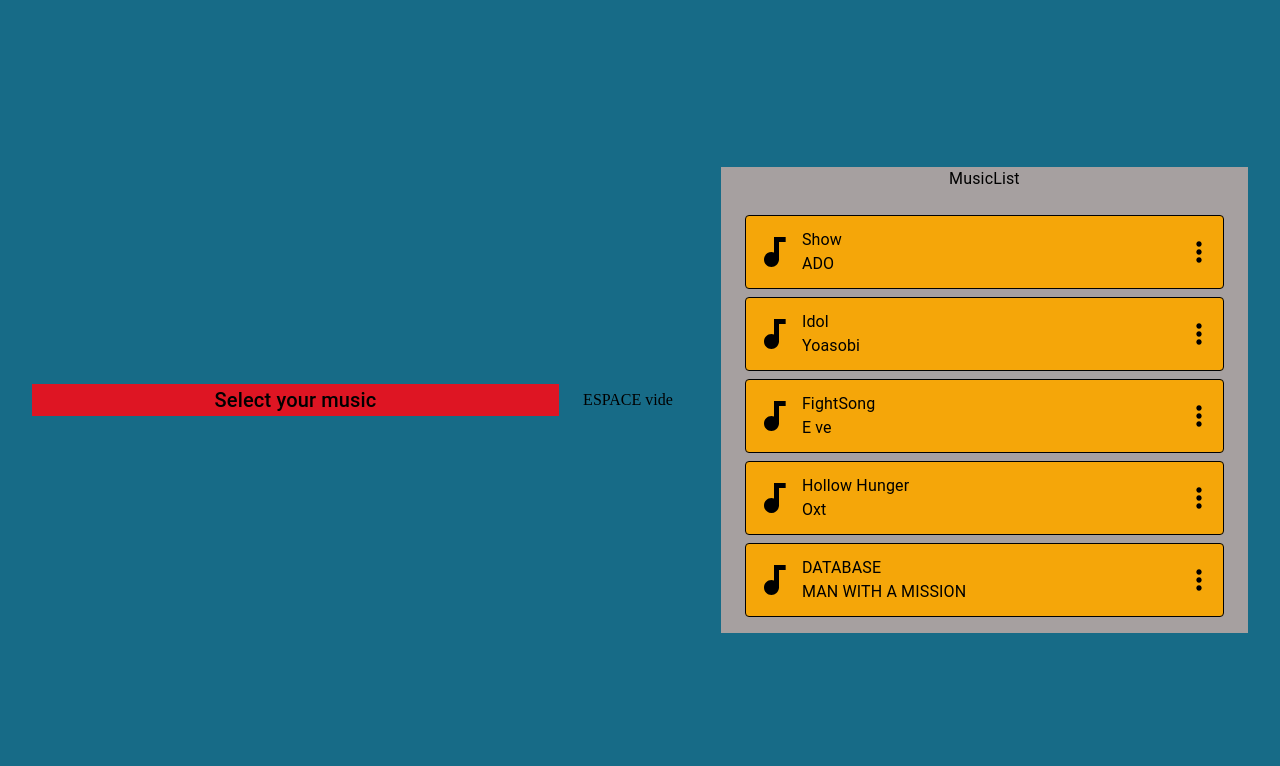
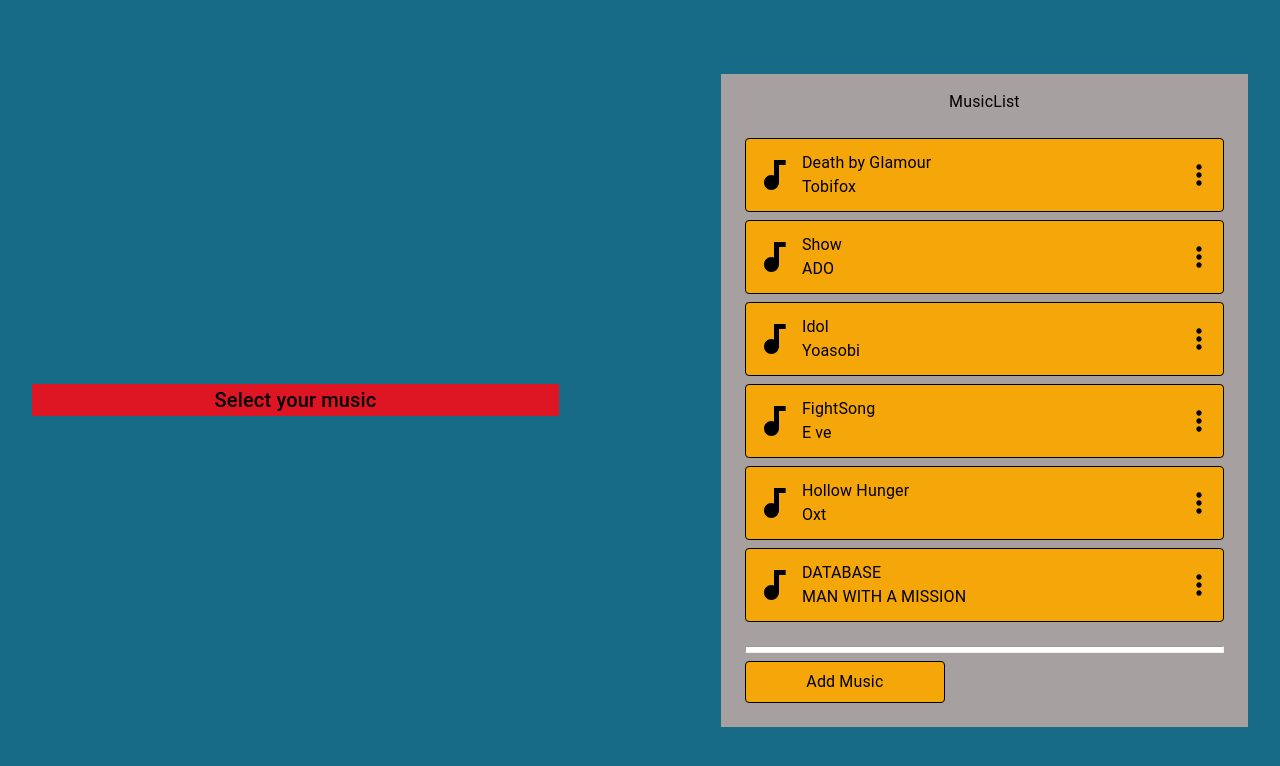
Before and after one commit to Lorenzoa456/METATON, a React (Vite) app in the folder frontend/: page / in a window 1280 px wide. Shown: the top 766 px of the page. Built offline with nearby package versions, Linux system fonts and the light colour scheme.

Commit message:
feat : add button to add a music (dont working yet) and update style

```diff
--- a/frontend/package.json
+++ b/frontend/package.json
@@ -16,6 +16,7 @@
     "@mui/material": "^5.16.6",
     "react": "^18.3.1",
     "react-dom": "^18.3.1",
+    "react-line": "^1.0.2",
     "react-router-dom": "^6.26.0"
   },
   "devDependencies": {
--- a/frontend/src/Components/MusicList.jsx
+++ /dev/null
@@ -1,106 +0,0 @@
-import React from 'react';
-import {
-  Container,
-  Typography,
-  Box,
-  List,
-  ListItemButton,
-  ListItemText,
-} from "@mui/material";
-import AudiotrackIcon from '@mui/icons-material/Audiotrack';
-import MoreVertIcon from '@mui/icons-material/MoreVert';
-
-const musics = [{
-  id: 0,
-  name: 'Show',
-  author: 'ADO',
-}, {
-  id: 1,
-  name: 'Idol',
-  author: 'Yoasobi',
-}, {
-  id: 2,
-  name: 'FightSong',
-  author: 'E ve',
-}, {
-  id: 3,
-  name: 'Hollow Hunger',
-  author: 'Oxt',
-}, {
-  id: 4,
-  name: 'DATABASE',
-  author: 'MAN WITH A MISSION',
-}];
-
-const background = {
-  backgroundColor: "#a6a0a0",
-};
-
-const TitleStyle = {
-  display: "flex",
-  justifyContent: "center",
-  marginBottom: "16px"
-};
-
-const ListItemStyle = {
-  display: "flex",
-  alignItems: "center",
-  border: "1px solid #000",
-  padding: "8px",
-  marginBottom: "8px",
-  borderRadius: "4px",
-  backgroundColor: "#f5a609",
-  position: 'relative',
-  '&.Mui-selected': {
-    backgroundColor: "#ff7b00", // Change the background color when selected
-    '&:hover': {
-      backgroundColor: "#fe9838", // Change the background color on hover
-    }
-  },
-  '&:hover': {
-    backgroundColor: "#f7bc5d", // Change the background color on hover
-  }
-};
-
-const MusicTextStyle = {
-  marginBottom: "-4px"
-};
-
-const AuthorTextStyle = {};
-
-const MusicList = ({ onMusicSelect }) => {
-  const [selectedIndex, setSelectedIndex] = React.useState(null);
-
-  const handleListItemClick = (event, index, name, author) => {
-    setSelectedIndex(index);
-    onMusicSelect(name, author);
-
-  };
-
-  return (
-    <Container sx={background}>
-      <Typography sx={TitleStyle}>MusicList</Typography>
-      <List>
-        {musics.map((music, index) => (
-          <ListItemButton
-            key={music.id}
-            sx={ListItemStyle}
-            selected={selectedIndex === index}
-            onClick={(event) => handleListItemClick(event, index, music.name, music.author)}
-          >
-            <Box sx={{display: "flex", alignItems: "center", flexGrow: 1}}>
-              <AudiotrackIcon sx={{fontSize: "2.5rem", marginRight: "0.5rem"}}/>
-              <Box sx={{display: "flex", flexDirection: "column", alignItems: "flex-start", flexGrow: 1}}>
-                <ListItemText primary={music.name} sx={MusicTextStyle}/>
-                <ListItemText primary={music.author} sx={AuthorTextStyle}/>
-              </Box>
-              <MoreVertIcon sx={{fontSize: "2rem", position: 'absolute', right: '8px'}}/>
-            </Box>
-          </ListItemButton>
-        ))}
-      </List>
-    </Container>
-  );
-};
-
-export default MusicList;
--- /dev/null
+++ b/frontend/src/Components/MusicList/AddMusic.jsx
@@ -0,0 +1,49 @@
+import React from 'react';
+import {
+  Container,
+  CssBaseline,
+  Box,
+  Avatar,
+  Typography,
+  TextField,
+  Button,
+  ListItemButton,
+  Grid,
+} from "@mui/material";
+
+const ListbButtonStyle = {
+    display: "flex",
+    flexDirection: "column",
+    justifyContent: "center",
+    alignItems: 'center',
+    border: "1px solid #000",
+    padding: "8px",
+    width: "200px",
+    marginBottom: "8px",
+    borderRadius: "4px",
+    backgroundColor: "#f5a609",
+    position: 'relative',
+    '&.Mui-selected': {
+      backgroundColor: "#ff7b00", // Change the background color when selected
+      '&:hover': {
+        backgroundColor: "#fe9838", // Change the background color on hover
+      }
+    },
+    '&:hover': {
+      backgroundColor: "#f7bc5d", // Change the background color on hover
+    }
+  };
+
+const AddMusic = () => {
+  return (
+    <>
+    <ListItemButton sx={ListbButtonStyle}>
+        <Typography sx={{}}>
+            Add Music
+        </Typography>
+    </ListItemButton>
+    </>
+  );
+};
+
+export default AddMusic;
--- /dev/null
+++ b/frontend/src/Components/MusicList/MusicList.jsx
@@ -0,0 +1,146 @@
+import React from 'react';
+import {
+  Container,
+  Typography,
+  Box,
+  List,
+  ListItemButton,
+  ListItemText,
+  Divider,
+} from "@mui/material";
+import AudiotrackIcon from '@mui/icons-material/Audiotrack';
+import MoreVertIcon from '@mui/icons-material/MoreVert';
+import AddMusic from './AddMusic';
+const musics = [
+{
+  id: 0,
+  name: 'Death by Glamour',
+  author: 'Tobifox',
+},
+  {
+  id: 1,
+  name: 'Show',
+  author: 'ADO',
+}, {
+  id: 2,
+  name: 'Idol',
+  author: 'Yoasobi',
+}, {
+  id: 3,
+  name: 'FightSong',
+  author: 'E ve',
+}, {
+  id: 4,
+  name: 'Hollow Hunger',
+  author: 'Oxt',
+}, {
+  id: 5,
+  name: 'DATABASE',
+  author: 'MAN WITH A MISSION',
+},{
+  id: 6,
+  name: 'Zoltraak',
+  author: 'Evan Call',
+},{
+  id: 7,
+  name: 'Life Will Change',
+  author: 'Lyn',
+},{
+  id: 8,
+  name: 'Layers',
+  author: 'Hiroyuki Sawano',
+},
+{
+  id: 9,
+  name: 'King',
+  author: 'Kanaria',
+},
+];
+
+const background = {
+  backgroundColor: "#a6a0a0",
+  paddingTop:"1rem",
+  paddingBottom:"1rem",
+
+};
+
+const TitleStyle = {
+  display: "flex",
+  justifyContent: "center",
+  marginBottom: "16px",
+};
+
+const ListItemStyle = {
+  display: "flex",
+  alignItems: "center",
+  border: "1px solid #000",
+  padding: "8px",
+  marginBottom: "8px",
+  borderRadius: "4px",
+  backgroundColor: "#f5a609",
+  position: 'relative',
+  '&.Mui-selected': {
+    backgroundColor: "#ff7b00", // Change the background color when selected
+    '&:hover': {
+      backgroundColor: "#fe9838", // Change the background color on hover
+    }
+  },
+  '&:hover': {
+    backgroundColor: "#f7bc5d", // Change the background color on hover
+  }
+};
+
+const MusicTextStyle = {
+  marginBottom: "-4px"
+};
+
+const AuthorTextStyle = {};
+
+const MusicList = ({ onMusicSelect }) => {
+  const [selectedIndex, setSelectedIndex] = React.useState(null);
+
+  const handleListItemClick = (event, index, name, author) => {
+    setSelectedIndex(index);
+    onMusicSelect(name, author);
+  };
+
+  return (
+    <Container sx={background}>
+      <Typography sx={TitleStyle}>MusicList</Typography>
+      <Box sx={{ maxHeight: '500px', overflowY: 'auto' }}>
+        <List>
+          {musics.map((music, index) => (
+            <ListItemButton
+              key={music.id}
+              sx={ListItemStyle}
+              selected={selectedIndex === index}
+              onClick={(event) => handleListItemClick(event, index, music.name, music.author)}
+            >
+              <Box sx={{display: "flex", alignItems: "center", flexGrow: 1}}>
+                <AudiotrackIcon sx={{fontSize: "2.5rem", marginRight: "0.5rem"}}/>
+                <Box sx={{display: "flex", flexDirection: "column", alignItems: "flex-start", flexGrow: 1}}>
+                  <ListItemText primary={music.name} sx={MusicTextStyle}/>
+                  <ListItemText primary={music.author} sx={AuthorTextStyle}/>
+                </Box>
+                <MoreVertIcon sx={{fontSize: "2rem", position: 'absolute', right: '8px'}}/>
+              </Box>
+            </ListItemButton>
+          ))}
+        </List>
+      </Box>
+      <hr
+        style={{
+            margin: 0,
+            color: "#ffffff",
+            backgroundColor: "#ffffff",
+            height: 5,
+            marginTop: "1rem",
+            marginBottom: "0.5rem",
+        }}
+    />
+      <AddMusic/>
+    </Container>
+  );
+};
+
+export default MusicList;
--- a/frontend/src/index.css
+++ b/frontend/src/index.css
@@ -15,3 +15,26 @@
 body {
   margin: 0;
 }
+
+/* width */
+::-webkit-scrollbar {
+  width: 16px;
+}
+
+/* Track */
+::-webkit-scrollbar-track {
+  background: #a6a0a0;
+}
+
+/* Handle */
+::-webkit-scrollbar-thumb {
+  background-color: #ffffff; /* Set the color of the scrollbar thumb */
+  border-radius: 10px; /* Add border radius to the scrollbar thumb */
+  border: 4px solid transparent; /* Add padding around the scrollbar thumb */
+  background-clip: content-box; /* Apply the background color to the content box */
+}
+
+/* Handle on hover */
+::-webkit-scrollbar-thumb:hover {
+  background: #555;
+}
--- a/frontend/src/pages/HomePage.jsx
+++ b/frontend/src/pages/HomePage.jsx
@@ -1,6 +1,6 @@
 import React, { useState } from 'react';
 import CurrentMusic from '../Components/CurrentMusic';
-import MusicList from '../Components/MusicList';
+import MusicList from '../Components/MusicList/MusicList';
 
 import {
   Container,
@@ -39,7 +39,6 @@
           <CurrentMusic name={currentMusic.name} author={currentMusic.author}/>
         </Grid>
         <Grid item xs={2}>
-          <div>ESPACE vide</div>
         </Grid>
         <Grid item xs={8}>
           <MusicList onMusicSelect={handleMusicSelect}/>
```
Also changed, not shown: 1 other file (tests, documents, lock files or other folders).
